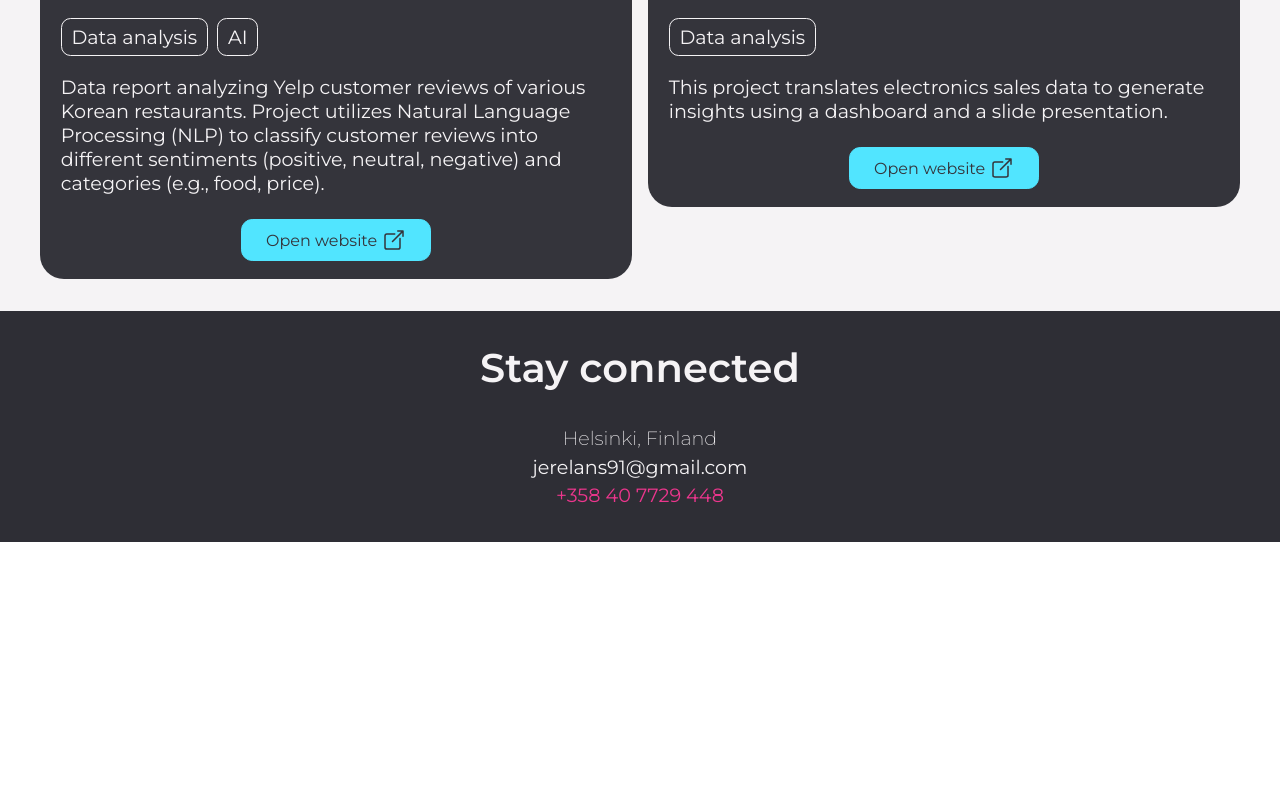
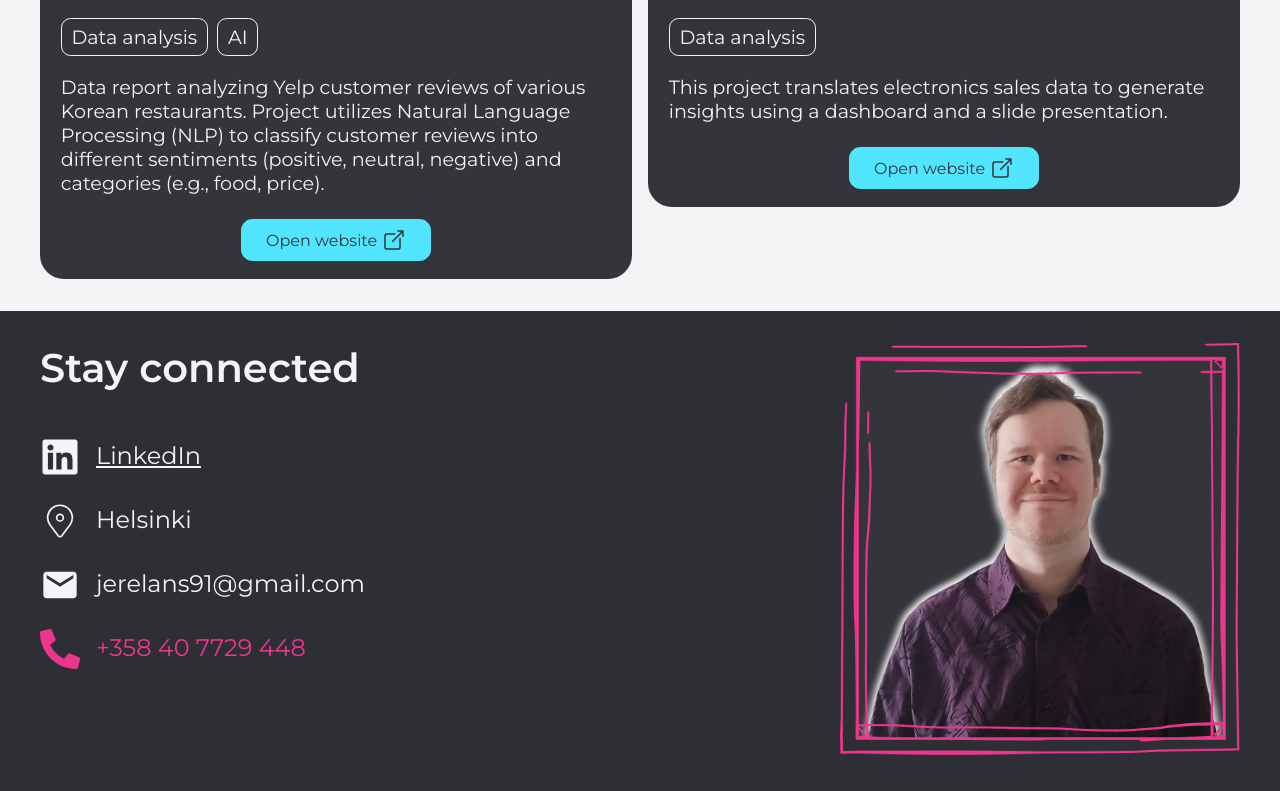
Before and after one commit to ojela028xamk/jere-lansipii-portfolio, a Next.js app: page / in a window 1280 px wide. Shown: the part 2618-3409 px from the top of the page. Before the commit the page ends 3160 px from the top, so only its background shows below. Built offline with nearby package versions, Linux system fonts and the light colour scheme; no server answers.

Commit message:
contact update

```diff
--- a/app/website/contact.module.scss
+++ b/app/website/contact.module.scss
@@ -1,34 +1,77 @@
 @use "../main";
+@use "../responsive";
 
 .contact {
   background-color: main.$primary-black;
   color: main.$white;
 
   .contact_content {
+    display: flex;
     margin: auto;
-    text-align: center;
     padding: main.$content-padding;
-    max-width: 1280px;
+    max-width: 1200px;
+
+    @media (max-width: responsive.$tablet) {
+      flex-direction: column;
+    }
+
+    .contact_content_text {
+      flex: 2;
 
       h1 {
         @include main.content_header;
+        text-align: left;
+
+        @media (max-width: responsive.$tablet) {
+          text-align: center;
+        }
       }
 
       .contact_items {
         font-size: main.$paragraph;
-      line-height: 1.5em;
+        line-height: 4rem;
+        font-size: 1.5rem;
 
         span {
           display: block;
+
+          @media (max-width: responsive.$tablet) {
+            text-align: center;
           }
 
-      span:nth-child(1) {
-        font-weight: 200;
+          .icon {
+            font-size: 2.5rem;
+            vertical-align: middle;
+            margin-right: 0.4em;
           }
 
-      span:nth-child(3) {
+          .link {
+            color: main.$white;
+
+            &:hover {
               color: main.$pink;
             }
           }
         }
+
+        span:nth-child(4) {
+          color: main.$pink;
         }
+      }
+    }
+
+    .contact_content_image {
+      flex: 1;
+      align-self: center;
+
+      .image {
+        width: 100%;
+        height: auto;
+
+        @media (max-width: responsive.$tablet) {
+          padding-top: 1em;
+        }
+      }
+    }
+  }
+}
--- a/app/website/contact.tsx
+++ b/app/website/contact.tsx
@@ -1,5 +1,10 @@
 import { useTranslations } from "next-intl";
 import css from "./contact.module.scss";
+import Image from "next/image";
+import { CiLocationOn } from "react-icons/ci";
+import { MdEmail } from "react-icons/md";
+import { FaLinkedin, FaPhoneAlt } from "react-icons/fa";
+import Link from "next/link";
 
 const Contact = (): JSX.Element => {
   const t = useTranslations("website");
@@ -7,11 +12,42 @@ const Contact = (): JSX.Element => {
   return (
     <div className={css.contact} id="contact">
       <div className={css.contact_content}>
-        <h1>{t("contact_header")}</h1>
-        <div className={css.contact_items}>
-          <span>Helsinki, Finland</span>
-          <span>jerelans91@gmail.com</span>
-          <span>+358 40 7729 448</span>
+        <div className={css.contact_content_text}>
+          <h1>{t("contact_header")}</h1>
+          <div className={css.contact_items}>
+            <span>
+              <FaLinkedin className={css.icon} />
+              <Link
+                className={css.link}
+                href="https://www.linkedin.com/in/jere-lansipii/"
+                target="_blank"
+              >
+                LinkedIn
+              </Link>
+            </span>
+            <span>
+              <CiLocationOn className={css.icon} />
+              Helsinki
+            </span>
+            <span>
+              <MdEmail className={css.icon} />
+              jerelans91@gmail.com
+            </span>
+            <span>
+              <FaPhoneAlt className={css.icon} />
+              +358 40 7729 448
+            </span>
+          </div>
+        </div>
+        <div className={css.contact_content_image}>
+          <Image
+            className={css.image}
+            src="/avatar.png"
+            alt="Jere Länsipii Avatar"
+            width={565}
+            height={582}
+            quality={100}
+          />
         </div>
       </div>
     </div>
```
Also changed, not shown: app/website/header.tsx (+0 -34 lines). Lines whose indentation alone changed are shown as unchanged.
